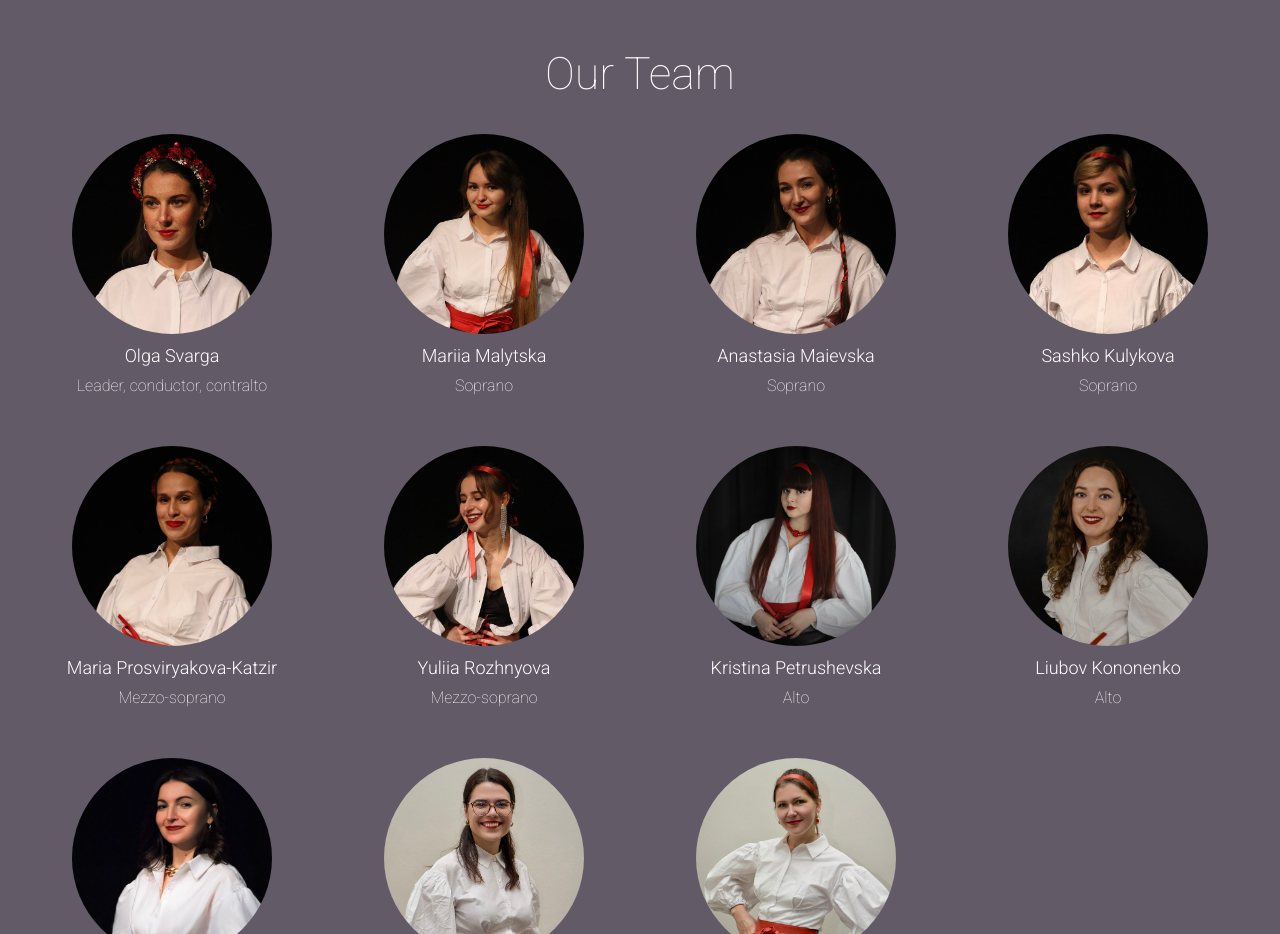
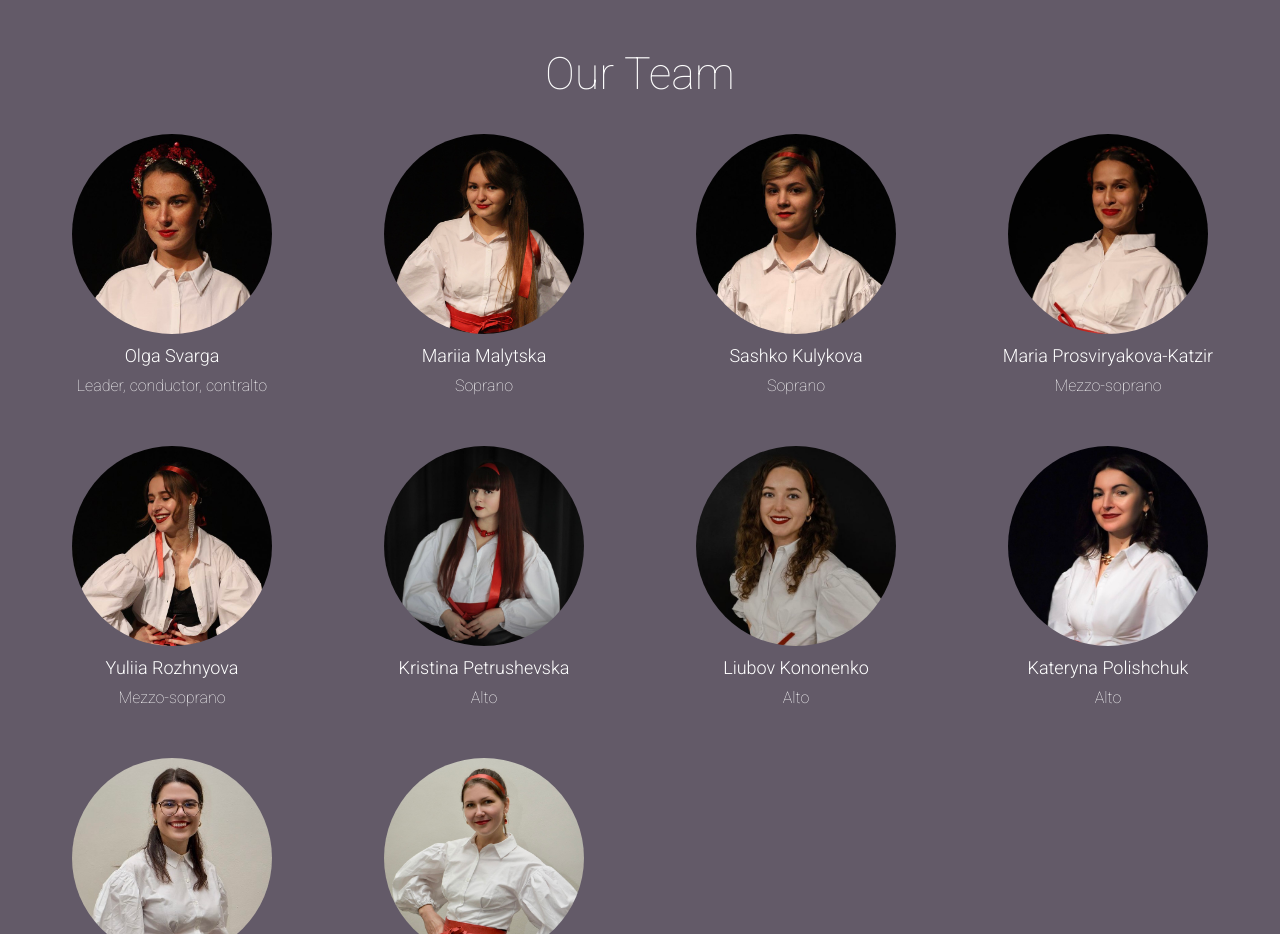
Before and after one commit to lkononenko/makivka-website, a Next.js app: page / in a window 1280 px wide. Shown: the part 1580-2514 px from the top of the page. Built offline with nearby package versions, Linux system fonts and the light colour scheme.

Commit message:
update content

```diff
--- a/src/app/partials/Team/Team.tsx
+++ b/src/app/partials/Team/Team.tsx
@@ -15,12 +15,6 @@ const teamMembers = [
     name: 'Mariia Malytska',
     desc: 'Soprano',
     instagram: 'm.malytska',
-  },
-  {
-    image: 'anastasia.jpeg',
-    name: 'Anastasia Maievska',
-    desc: 'Soprano',
-    instagram: 'maievskaanastasia',
   },
   {
     image: 'sasha.jpeg',
```
Also changed, not shown: public/images/team/anastasia.jpeg (deleted).
